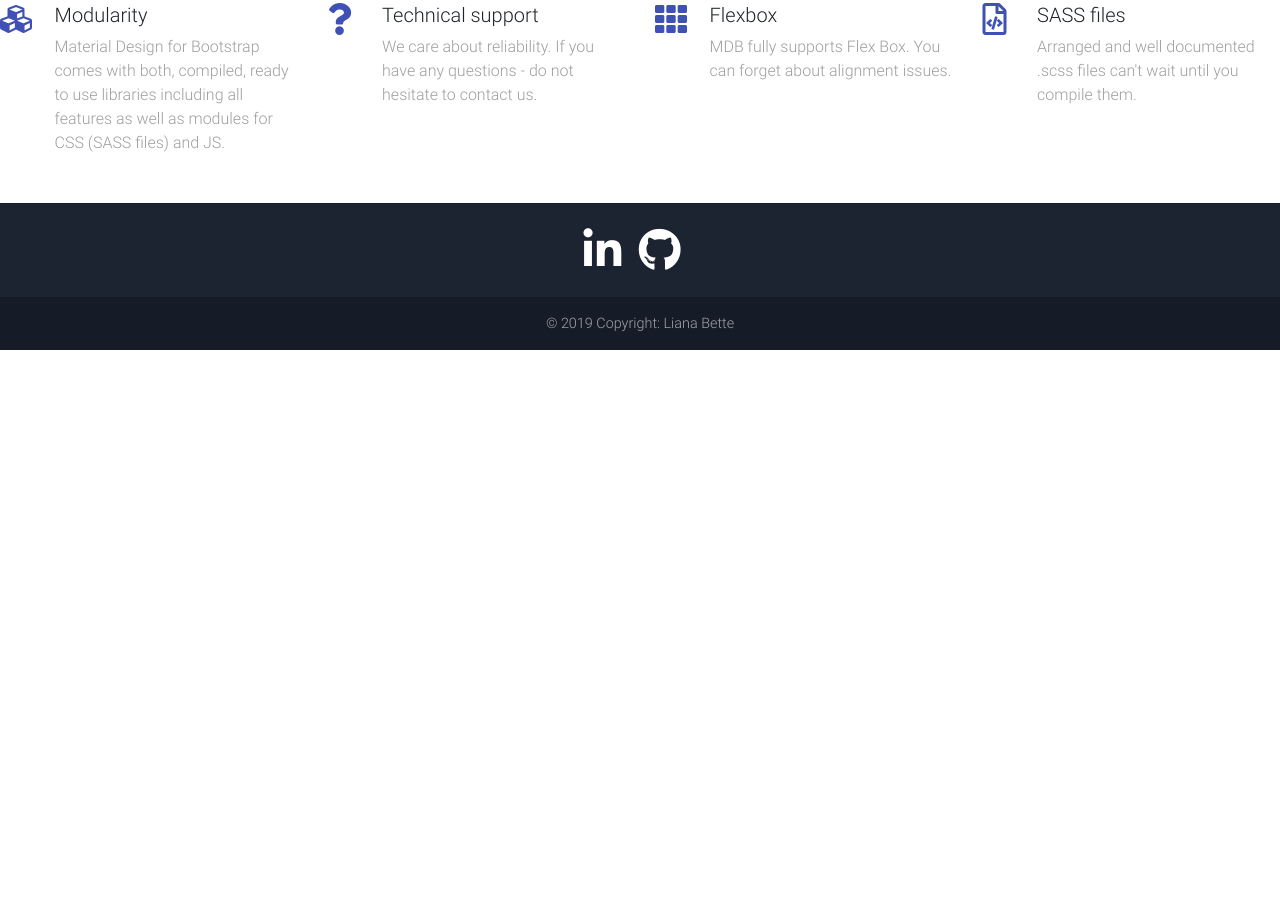
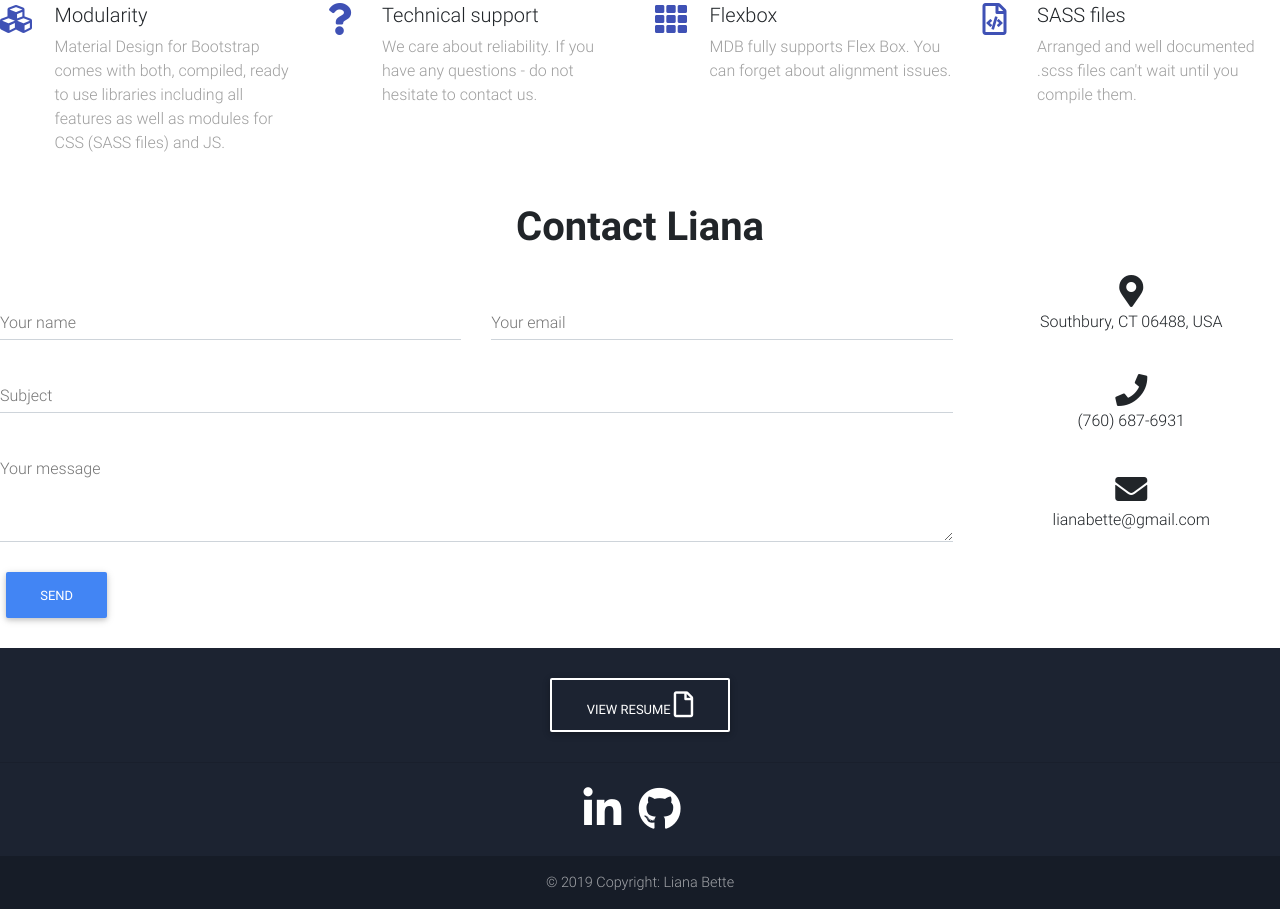
Before and after one commit to lianadanae/Portfolio, a plain HTML site: page index.html in a window 1280 px wide. Shown: the part 2346-3255 px from the top of the page. Before the commit the page ends 2696 px from the top, so only its background shows below. Drawn offline with Linux system fonts and the light colour scheme.

Commit message:
Updated contact form

```diff
--- a/index.html
+++ b/index.html
@@ -547,7 +547,102 @@
 
   </section>
   <!--Section: More-->
+<!--Section: Contact v.2-->
+<section class="mb-4">
 
+  <!--Section heading-->
+  <h2 class="h1-responsive font-weight-bold text-center my-4">Contact Liana</h2>
+  <!--Section description-->
+  <!-- <p class="text-center w-responsive mx-auto mb-5">Do you have any questions? Please do not hesitate to contact us directly. Our team will come back to you within
+      a matter of hours to help you.</p> -->
+
+  <div class="row">
+
+      <!--Grid column-->
+      <div class="col-md-9 mb-md-0 mb-5">
+          <form id="contact-form" name="contact-form" action="mail.php" method="POST">
+
+              <!--Grid row-->
+              <div class="row">
+
+                  <!--Grid column-->
+                  <div class="col-md-6">
+                      <div class="md-form mb-0">
+                          <input type="text" id="name" name="name" class="form-control">
+                          <label for="name" class="">Your name</label>
+                      </div>
+                  </div>
+                  <!--Grid column-->
+
+                  <!--Grid column-->
+                  <div class="col-md-6">
+                      <div class="md-form mb-0">
+                          <input type="text" id="email" name="email" class="form-control">
+                          <label for="email" class="">Your email</label>
+                      </div>
+                  </div>
+                  <!--Grid column-->
+
+              </div>
+              <!--Grid row-->
+
+              <!--Grid row-->
+              <div class="row">
+                  <div class="col-md-12">
+                      <div class="md-form mb-0">
+                          <input type="text" id="subject" name="subject" class="form-control">
+                          <label for="subject" class="">Subject</label>
+                      </div>
+                  </div>
+              </div>
+              <!--Grid row-->
+
+              <!--Grid row-->
+              <div class="row">
+
+                  <!--Grid column-->
+                  <div class="col-md-12">
+
+                      <div class="md-form">
+                          <textarea type="text" id="message" name="message" rows="2" class="form-control md-textarea"></textarea>
+                          <label for="message">Your message</label>
+                      </div>
+
+                  </div>
+              </div>
+              <!--Grid row-->
+
+          </form>
+
+          <div class="text-center text-md-left">
+              <a class="btn btn-primary" onclick="document.getElementById('contact-form').submit();">Send</a>
+          </div>
+          <div class="status"></div>
+      </div>
+      <!--Grid column-->
+
+      <!--Grid column-->
+      <div class="col-md-3 text-center">
+          <ul class="list-unstyled mb-0">
+              <li><i class="fas fa-map-marker-alt fa-2x"></i>
+                  <p>Southbury, CT 06488, USA</p>
+              </li>
+
+              <li><i class="fas fa-phone mt-4 fa-2x"></i>
+                  <p> (760) 687-6931</p>
+              </li>
+
+              <li><i class="fas fa-envelope mt-4 fa-2x"></i>
+                  <p>lianabette@gmail.com</p>
+              </li>
+          </ul>
+      </div>
+      <!--Grid column-->
+
+  </div>
+
+</section>
+<!--Section: Contact v.2-->
   </div>
 
   </main>
@@ -557,16 +652,14 @@
   <footer class="page-footer text-center font-small mt-4 wow fadeIn">
 
     <!--Call to action-->
-    <!-- <div class="pt-4">
-      <a class="btn btn-outline-white" href="https://mdbootstrap.com/docs/jquery/getting-started/download/"
-        target="_blank" role="button">Download MDB
-        <i class="fas fa-download ml-2"></i>
+    <div class="pt-4">
+
+      <a class="btn btn-outline-white" href="https://mdbootstrap.com/education/bootstrap/" target="_blank"
+        role="button">View Resume
+        <i class="far fa-file fa-2x"></i>
       </a>
-      <a class="btn btn-outline-white" href="https://mdbootstrap.com/education/bootstrap/" target="_blank"
-        role="button">Start free tutorial
-        <i class="fas fa-graduation-cap ml-2"></i>
-      </a>
-    </div> -->
+      <br>
+    </div>
     <!--/.Call to action-->
 
     <hr class="my-4">
```
Also changed, not shown: js/app.js (deleted), 1 other file.
